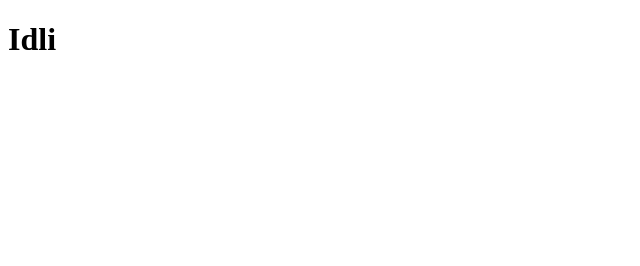
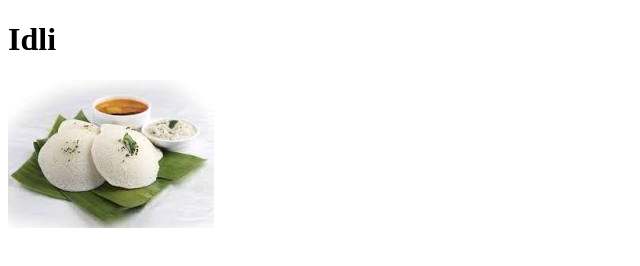
Before and after one commit to ragunath-br/odin-recipes, a plain HTML site: page recipes/idli.html in a window 1280 px wide. Shown: the whole page, without its empty margins (0-640 px from the left). Drawn offline with Linux system fonts and the light colour scheme.

Commit message:
ADD IDLI IMAGE INTO THE WEB PAGE CREATING AN IMAGE FOLDER
Created an image folder to store images of the various
recipes.Modified idli.html to get image using relative
path to image folder.

```diff
--- a/recipes/idli.html
+++ b/recipes/idli.html
@@ -7,5 +7,6 @@
 </head>
 <body>
     <h1>Idli</h1>
+    <img src="./images/idlis.jpeg" alt="Image of idli">
 </body>
 </html>
```
Also changed, not shown: recipes/images/idlis.jpeg (added).
